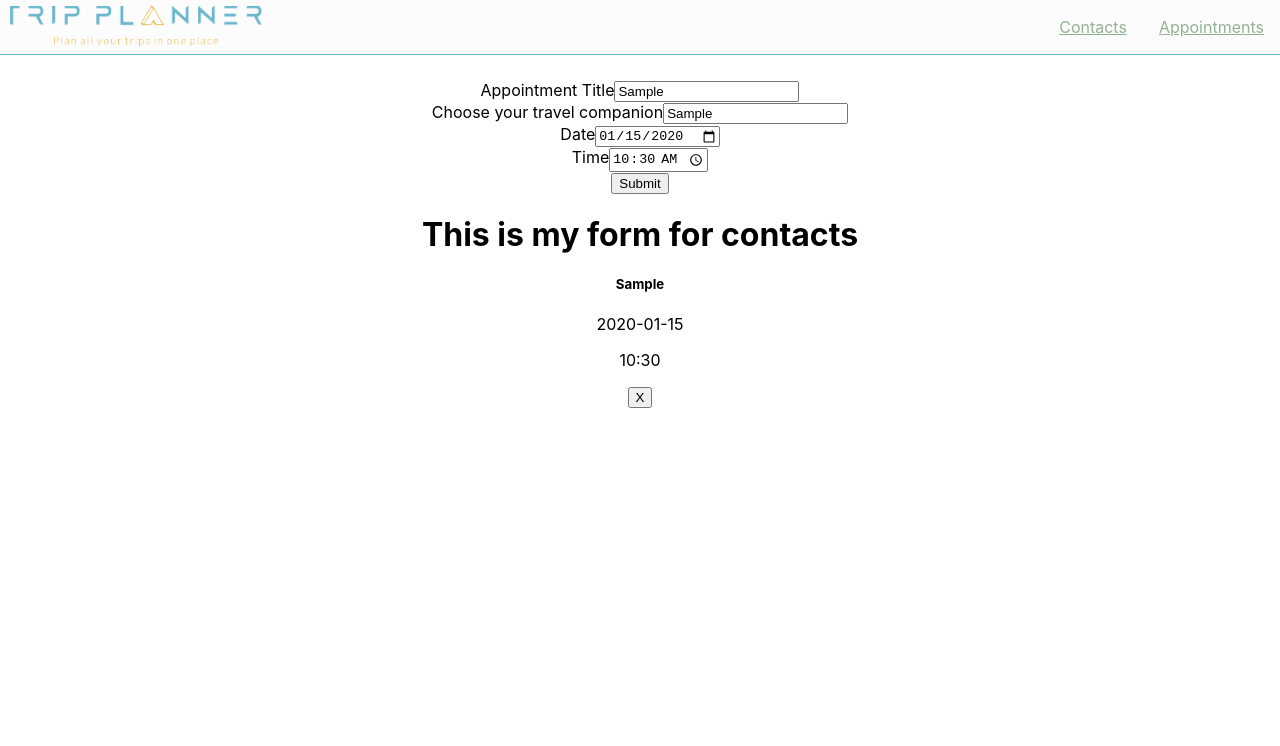
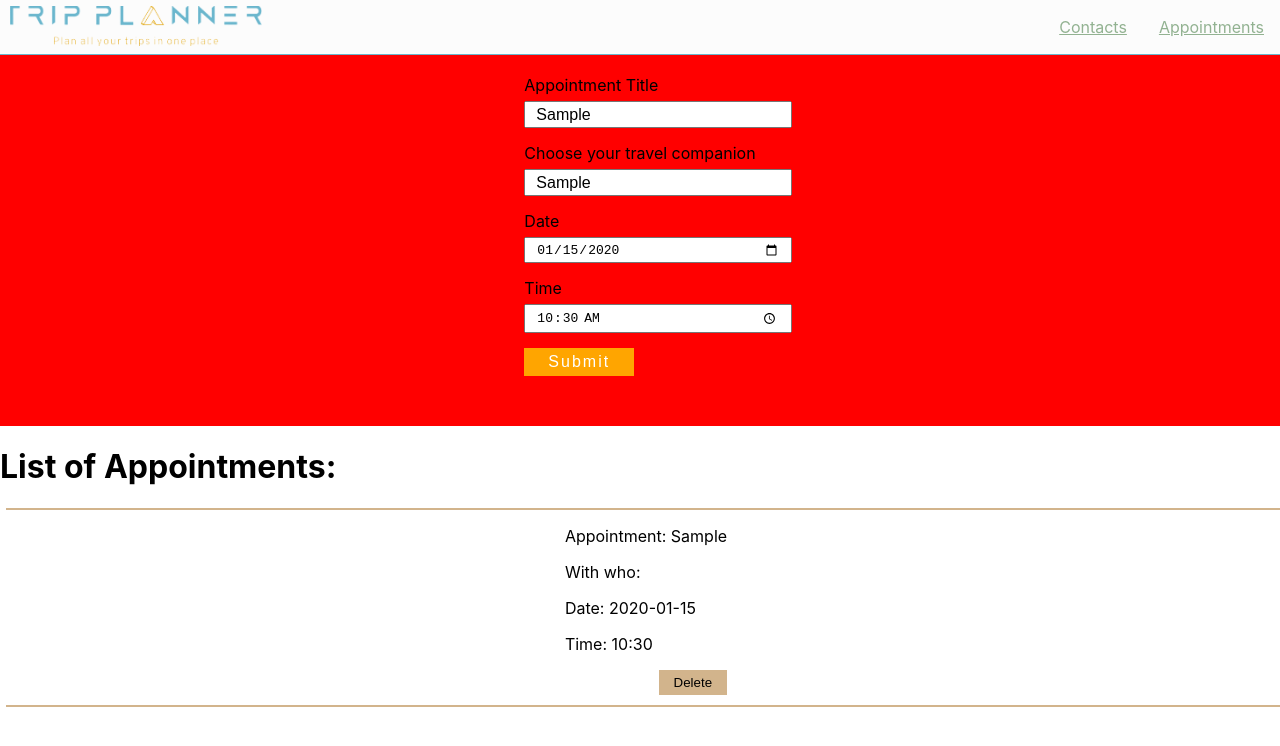
Before and after one commit to hasanciftci96/planner-forms, a React (Create React App) app: page /appointments in a window 1280 px wide. Both pictures are taken after typing "Sample", "Sample", "2020-01-15", "10:30" into the empty fields and a click on the button "Submit". Shown: the top 746 px of the page. Built offline with nearby package versions, Linux system fonts and the light colour scheme.

Commit message:
version 1.0

```diff
--- a/src/App.css
+++ b/src/App.css
@@ -1,6 +1,3 @@
-.App {
-    text-align: center;
-  }
 
   nav {
     width: 100%;
@@ -29,10 +26,58 @@
     margin-top: 2px;
   }
 
-  #contact-form {
-      margin-top: 80px;
+  #forms {
+    background-color: red;
+    padding: 50px 100px;
+    border-top: 10px solid green;
+    display: flex;
+    justify-content: center;
+    align-items: center;
   }
 
-  #appointment-form {
-    margin-top: 80px;
+  label, input {
+    display: block;
+    width: 100%;
+    margin: 6px;
+    font-size: medium;
   }
+
+  .form-inputs{
+    margin: 15px 0;
+  }
+
+  input {
+    padding: 2.5px 10px;
+  }
+
+  .submit-button {
+    display: block;
+    float: center;
+    margin-left: 6px;
+    margin-top: 15px;
+    padding: 5px 24px;
+    border: none;
+    background: orange;
+    color: white;
+    font-size: medium;
+    letter-spacing: 2px;
+  }
+
+  .listed-items {
+    display: flex;
+    justify-content: center;
+    align-items: center;
+    border-top: tan 2px solid;
+    border-bottom: tan 2px solid;
+
+
+  }
+
+  .delete-button {
+    float: right;
+    padding: 5px 15px;
+    margin-bottom: 10px;
+    background-color: tan;
+    border: none;
+
+  }
--- a/src/App.js
+++ b/src/App.js
@@ -1,5 +1,5 @@
 
-import React, { useEffect, useState, useRef } from 'react'
+import React, { useState } from 'react'
 import { BrowserRouter as Router, Switch, Route } from 'react-router-dom'
 import './App.css';
 import Nav from './Nav'
@@ -89,7 +89,7 @@ function App() {
 
   return (
     <Router>
-      <div className="App">
+      <div className="app">
         <Nav />
         <Switch>
           <Route path='/contacts'>
@@ -102,6 +102,7 @@ function App() {
             handleEmailChange={handleEmailChange}
             handleSubmitContacts={handleSubmitContacts}
             />
+            <h1>List of Contacts:</h1>
             <ContactsList contacts={contacts} deleteContact={deleteContact} />
           </Route>
 
@@ -118,6 +119,7 @@ function App() {
             handleTimeChange={handleTimeChange}
             HandleSubmitAppointments={HandleSubmitAppointments}
             />
+            <h1>List of Appointments:</h1>
             <AppointmentsList appointments={appointments} deleteAppointment={deleteAppointment}/>
           </Route>
         </Switch>
--- a/src/Components/Appointments/Appointment.js
+++ b/src/Components/Appointments/Appointment.js
@@ -7,14 +7,14 @@ export default function Appointment({appointment, deleteAppointment}) {
     }
 
     return (
-        <div>
-            <label>
-                <h5>{appointment.title}</h5>
-                <p>{appointment.name}</p>
-                <p>{appointment.date}</p>
-                <p>{appointment.time}</p>
-                <button onClick={deleteButton}>X</button>
-            </label>
-        </div>
+        <label className="listed-items">
+            <div className="item">
+                <p>Appointment: {appointment.title}</p>
+                <p>With who: {appointment.name}</p>
+                <p>Date: {appointment.date}</p>
+                <p>Time: {appointment.time}</p>
+                <button className="delete-button" onClick={deleteButton}>Delete</button>
+            </div>
+        </label>
     )
 }
--- a/src/Components/Appointments/AppointmentForm.js
+++ b/src/Components/Appointments/AppointmentForm.js
@@ -17,30 +17,29 @@ export default function AppointmentForm(props) {
     } = props
 
     return (
-        <div id="appointment-form">
+        <div id="forms">
             <form onSubmit={HandleSubmitAppointments}>
-                <div>
+                <div className="form-inputs">
                     <label>Appointment Title</label>
                     <input type='text' name="title" value={title} onChange={handleTitleChange} required/>
                 </div>
-                <div>
+                <div className="form-inputs">
                     <label>Choose your travel companion</label>
                     <input type="text" list="companion" name="companion"  value={companion} onChange={handleCompanionChange} />
                     <datalist id="companion">
                         <NamesList contacts={contacts} />
                     </datalist>
                 </div>
-                <div>
+                <div className="form-inputs">
                     <label>Date</label>
                     <input type='date' name="date" value={date} onChange={handleDateChange} />
                 </div>
-                <div>
+                <div className="form-inputs">
                     <label>Time</label>
                     <input type='time' name="time" value={time} onChange={handleTimeChange} />
                 </div>
-                <button type="submit">Submit</button>
+                <button type="submit" className="submit-button">Submit</button>
             </form>
-            <h1>This is my form for contacts</h1>
         </div>
     )
 }
--- a/src/Components/Contacts/Contact.js
+++ b/src/Components/Contacts/Contact.js
@@ -7,13 +7,13 @@ export default function Contact({contact, deleteContact}) {
     }
 
     return (
-        <div>
-            <label>
-                <h5>{contact.name}</h5>
-                <p>{contact.phone}</p>
-                <p>{contact.email}</p>
-                <button onClick={deleteButton}>X</button>
-            </label>
-        </div>
+        <label className="listed-items">
+            <div className='item'>
+                <p>Name: {contact.name}</p>
+                <p>Phone Number: {contact.phone}</p>
+                <p>Email: {contact.email}</p>
+                <button className="delete-button" onClick={deleteButton}>Delete</button>
+            </div>
+        </label>
     )
 }
--- a/src/Components/Contacts/ContactForm.js
+++ b/src/Components/Contacts/ContactForm.js
@@ -13,24 +13,23 @@ export default function ContactForm(props) {
     } = props
 
     return (
-        <div id="contact-form">
+        <div id="forms">
             <form onSubmit={handleSubmitContacts}>
-                <div>
+                <div className="form-inputs">
                     <label>Contact Name</label>
                     <input type='text' name='name' value={name} onChange={handleNameChange} required/>
                 </div>
-                <div>
+                <div className="form-inputs">
                     <label>Phone Number</label>
                     <input type='number' name='phone' value={phone} onChange={handlePhoneChange}/>
                 </div>
-                <div>
+                <div className="form-inputs">
                     <label>Email</label>
                     <input type='email' name='email' value={email} onChange={handleEmailChange}/>
                 </div>
-                <button type="submit">Submit</button>
+                <button type="submit" className="submit-button">Submit</button>
 
             </form>
-            <h1>This is my form for contacts</h1>
         </div>
     )
 }
```
Also changed, not shown: 1 other file (tests, documents, lock files or other folders).
